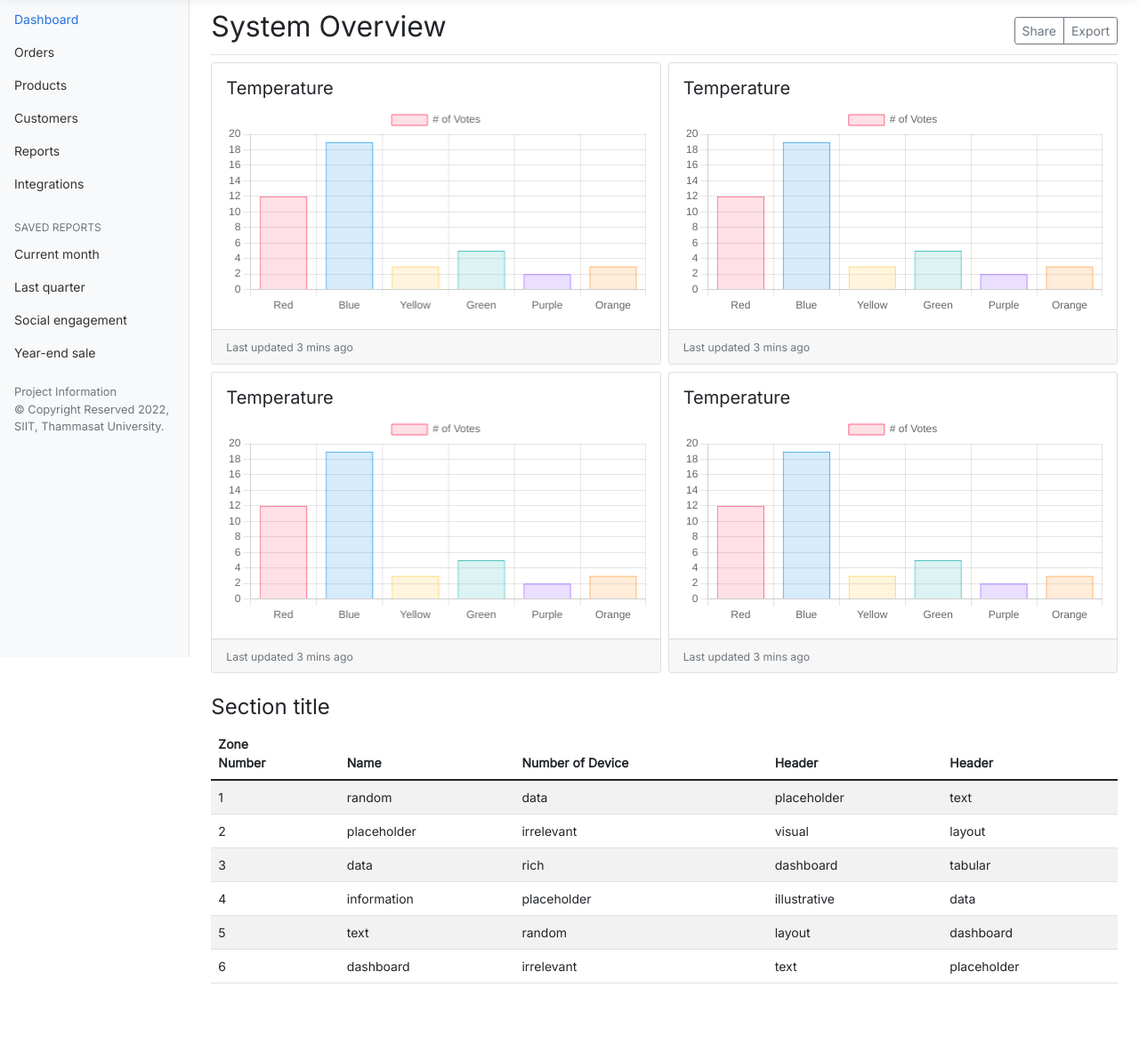
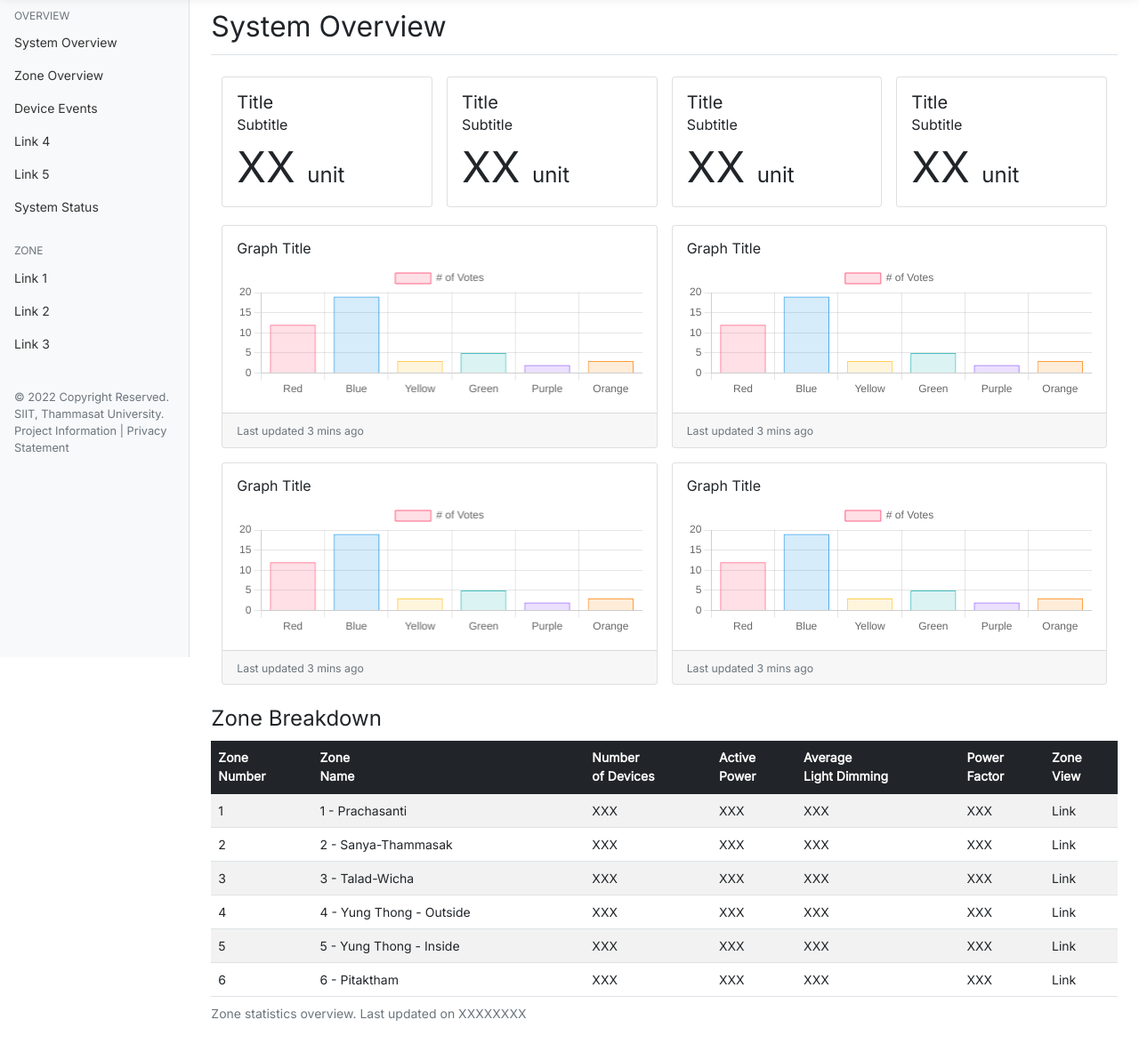
Before and after one commit to waterthatfrozen/Smart-City, a website: page client/dashboard.html in a window 1280 px wide. Shown: the part 61-1235 px from the top of the page at 89% size. Before the commit the page ends 1183 px from the top, so only its background shows below. Drawn offline with nearby package versions, Linux system fonts and the light colour scheme.

Commit message:
Dashboard Mockup

```diff
--- a/client/dashboard.html
+++ b/client/dashboard.html
@@ -42,72 +42,82 @@
         <div class="row">
             <nav id="sidebarMenu" class="col-md-3 col-lg-2 d-md-block bg-light sidebar collapse">
                 <div class="position-sticky pt-3">
+                    <h6 class="sidebar-heading d-flex justify-content-between align-items-center px-3 mt-2 mb-1 text-muted"><span>Overview</span></h6>
                     <ul class="nav flex-column mb-auto">
-                        <li class="nav-item"><a class="nav-link active" aria-current="page" href="#">Dashboard</a></li>
-                        <li class="nav-item"><a class="nav-link" href="#">Orders</a></li>
-                        <li class="nav-item"><a class="nav-link" href="#">Products</a></li>
-                        <li class="nav-item"><a class="nav-link" href="#">Customers</a></li>
-                        <li class="nav-item"><a class="nav-link" href="#">Reports</a></li>
-                        <li class="nav-item"><a class="nav-link" href="#">Integrations</a></li>
+                        <li class="nav-item"><a class="nav-link" href="#">System Overview</a></li>
+                        <li class="nav-item"><a class="nav-link" href="#">Zone Overview</a></li>
+                        <li class="nav-item"><a class="nav-link" href="#">Device Events</a></li>
+                        <li class="nav-item"><a class="nav-link" href="#">Link 4</a></li>
+                        <li class="nav-item"><a class="nav-link" href="#">Link 5</a></li>
+                        <li class="nav-item"><a class="nav-link" href="#">System Status</a></li>
                     </ul>
 
-                    <h6
-                        class="sidebar-heading d-flex justify-content-between align-items-center px-3 mt-4 mb-1 text-muted">
-                        <span>Saved reports</span>
-                        <a class="link-secondary" href="#" aria-label="Add a new report">
-                            <span data-feather="plus-circle"></span>
-                        </a>
-                    </h6>
-                    <ul class="nav flex-column mb-2">
-                        <li class="nav-item">
-                            <a class="nav-link" href="#">
-                                <span data-feather="file-text"></span>
-                                Current month
-                            </a>
-                        </li>
-                        <li class="nav-item">
-                            <a class="nav-link" href="#">
-                                <span data-feather="file-text"></span>
-                                Last quarter
-                            </a>
-                        </li>
-                        <li class="nav-item">
-                            <a class="nav-link" href="#">
-                                <span data-feather="file-text"></span>
-                                Social engagement
-                            </a>
-                        </li>
-                        <li class="nav-item">
-                            <a class="nav-link" href="#">
-                                <span data-feather="file-text"></span>
-                                Year-end sale
-                            </a>
-                        </li>
+                    <h6 class="sidebar-heading d-flex justify-content-between align-items-center px-3 mt-4 mb-1 text-muted"><span>Zone</span></h6>
+                    <ul class="nav flex-column mb-auto">
+                        <li class="nav-item"><a class="nav-link" href="#">Link 1</a></li>
+                        <li class="nav-item"><a class="nav-link" href="#">Link 2</a></li>
+                        <li class="nav-item"><a class="nav-link" href="#">Link 3</a></li>
                     </ul>
                 </div>
-                <ul class="nav flex-column mb-auto mt-auto">
-                    <li class="nav-item nav-link smaller-font text-muted">Project Information<br />&copy; Copyright
-                        Reserved 2022,<br />SIIT, Thammasat University.</li>
+                <ul class="nav flex-column mt-4 justify-content-between">
+                    <li class="nav-item nav-link smaller-font text-muted">
+                        &copy; 2022 Copyright Reserved.<br/>
+                        SIIT, Thammasat University.<br/>
+                        <a class="text-decoration-none text-muted" href="http://github.com/waterthatfrozen/">Project Information</a> |
+                        <a class="text-decoration-none text-muted" href="#">Privacy Statement</a>
+                    </li>
                 </ul>
             </nav>
 
             <main class="col-md-9 ms-sm-auto col-lg-10 px-md-4">
-                <div
-                    class="d-flex justify-content-between flex-wrap flex-md-nowrap align-items-center pt-4 pb-1 mb-2 border-bottom">
+                <div class="d-flex justify-content-between flex-wrap flex-md-nowrap align-items-center pt-4 pb-1 mb-2 border-bottom">
                     <h2>System Overview</h2>
-                    <div class="btn-toolbar mb-2 mb-md-0">
-                        <div class="btn-group">
-                            <button type="button" class="btn btn-sm btn-outline-secondary">Share</button>
-                            <button type="button" class="btn btn-sm btn-outline-secondary">Export</button>
+                </div>
+                <div class="row row-cols-2 row-cols-md-4 g-3 m-1">
+                    <div class="col">
+                        <div class="card">
+                            <div class="card-body">
+                                <h5 class="card-title">Title</h5>
+                                <h6 class="card-subtitle mb-2">Subtitle</h6>
+                                <p class="card-text display-5">XX <small class="h4">unit</small></p>
+                            </div>
+                        </div>
+                    </div>
+                    <div class="col">
+                        <div class="card">
+                            <div class="card-body">
+                                <h5 class="card-title">Title</h5>
+                                <h6 class="card-subtitle mb-2">Subtitle</h6>
+                                <p class="card-text display-5">XX <small class="h4">unit</small></p>
+                            </div>
+                        </div>
+                    </div>
+                    <div class="col">
+                        <div class="card">
+                            <div class="card-body">
+                                <h5 class="card-title">Title</h5>
+                                <h6 class="card-subtitle mb-2">Subtitle</h6>
+                                <p class="card-text display-5">XX <small class="h4">unit</small></p>
+                            </div>
+                        </div>
+                    </div>
+                    <div class="col">
+                        <div class="card">
+                            <div class="card-body">
+                                <h5 class="card-title">Title</h5>
+                                <h6 class="card-subtitle mb-2">Subtitle</h6>
+                                <p class="card-text display-5">XX <small class="h4">unit</small></p>
+                            </div>
                         </div>
                     </div>
                 </div>
-                <div class="row row-cols-1 row-cols-md-2 g-2">
+
+                <div class="row row-cols-1 row-cols-md-2 g-3 m-1">
                     <div class="col">
                         <div class="card">
                             <div class="card-body">
-                                <h5 class="card-title">Temperature</h5>
-                                <canvas class="w-100" id="myChart1" width="300" height="150"></canvas>
+                                <h6 class="card-title">Graph Title</h6>
+                                <canvas class="w-100" id="myChart1" width="300" height="100"></canvas>
                             </div>
                             <div class="card-footer">
                                 <small class="text-muted">Last updated 3 mins ago</small>
@@ -118,8 +128,8 @@
                     <div class="col">
                         <div class="card">
                             <div class="card-body">
-                                <h5 class="card-title">Temperature</h5>
-                                <canvas class="w-100" id="myChart2" width="300" height="150"></canvas>
+                                <h6 class="card-title">Graph Title</h6>
+                                <canvas class="w-100" id="myChart2" width="300" height="100"></canvas>
                             </div>
                             <div class="card-footer">
                                 <small class="text-muted">Last updated 3 mins ago</small>
@@ -131,8 +141,8 @@
                     <div class="col">
                         <div class="card">
                             <div class="card-body">
-                                <h5 class="card-title">Temperature</h5>
-                                <canvas class="w-100" id="myChart3" width="300" height="150"></canvas>
+                                <h6 class="card-title">Graph Title</h6>
+                                <canvas class="w-100" id="myChart3" width="300" height="100"></canvas>
                             </div>
                             <div class="card-footer">
                                 <small class="text-muted">Last updated 3 mins ago</small>
@@ -143,8 +153,8 @@
                     <div class="col">
                         <div class="card">
                             <div class="card-body">
-                                <h5 class="card-title">Temperature</h5>
-                                <canvas class="w-100" id="myChart4" width="300" height="150"></canvas>
+                                <h6 class="card-title">Graph Title</h6>
+                                <canvas class="w-100" id="myChart4" width="300" height="100"></canvas>
                             </div>
                             <div class="card-footer">
                                 <small class="text-muted">Last updated 3 mins ago</small>
@@ -153,60 +163,75 @@
                     </div>
                 </div>
 
-                <h4 class="mt-4">Section title</h4>
-                <div class="table-responsive">
+                <h4 class="mt-4">Zone Breakdown</h4>
+            <div class="table-responsive">
                     <table class="table table-striped">
-                        <thead>
+                        <caption>Zone statistics overview. Last updated on XXXXXXXX</caption>
+                        <thead class="table-dark">
                             <tr>
                                 <th scope="col">Zone<br/>Number</th>
-                                <th scope="col">Name</th>
-                                <th scope="col">Number of Device</th>
-                                <th scope="col">Header</th>
-                                <th scope="col">Header</th>
+                                <th scope="col">Zone<br/>Name</th>
+                                <th scope="col">Number<br/>of Devices</th>
+                                <th scope="col">Active<br/>Power</th>
+                                <th scope="col">Average<br/>Light Dimming</th>
+                                <th scope="col">Power<br/>Factor</th>
+                                <th scope="col">Zone<br/>View</th>
                             </tr>
                         </thead>
                         <tbody>
                             <tr>
                                 <td>1</td>
-                                <td>random</td>
-                                <td>data</td>
-                                <td>placeholder</td>
-                                <td>text</td>
+                                <td>1 - Prachasanti</td>
+                                <td>XXX</td>
+                                <td>XXX</td>
+                                <td>XXX</td>
+                                <td>XXX</td>
+                                <td>Link</td>
                             </tr>
                             <tr>
                                 <td>2</td>
-                                <td>placeholder</td>
-                                <td>irrelevant</td>
-                                <td>visual</td>
-                                <td>layout</td>
+                                <td>2 - Sanya-Thammasak</td>
+                                <td>XXX</td>
+                                <td>XXX</td>
+                                <td>XXX</td>
+                                <td>XXX</td>
+                                <td>Link</td>
                             </tr>
                             <tr>
                                 <td>3</td>
-                                <td>data</td>
-                                <td>rich</td>
-                                <td>dashboard</td>
-                                <td>tabular</td>
+                                <td>3 - Talad-Wicha</td>
+                                <td>XXX</td>
+                                <td>XXX</td>
+                                <td>XXX</td>
+                                <td>XXX</td>
+                                <td>Link</td>
                             </tr>
                             <tr>
                                 <td>4</td>
-                                <td>information</td>
-                                <td>placeholder</td>
-                                <td>illustrative</td>
-                                <td>data</td>
+                                <td>4 - Yung Thong - Outside</td>
+                                <td>XXX</td>
+                                <td>XXX</td>
+                                <td>XXX</td>
+                                <td>XXX</td>
+                                <td>Link</td>
                             </tr>
                             <tr>
                                 <td>5</td>
-                                <td>text</td>
-                                <td>random</td>
-                                <td>layout</td>
-                                <td>dashboard</td>
+                                <td>5 - Yung Thong - Inside</td>
+                                <td>XXX</td>
+                                <td>XXX</td>
+                                <td>XXX</td>
+                                <td>XXX</td>
+                                <td>Link</td>
                             </tr>
                             <tr>
                                 <td>6</td>
-                                <td>dashboard</td>
-                                <td>irrelevant</td>
-                                <td>text</td>
-                                <td>placeholder</td>
+                                <td>6 - Pitaktham</td>
+                                <td>XXX</td>
+                                <td>XXX</td>
+                                <td>XXX</td>
+                                <td>XXX</td>
+                                <td>Link</td>
                             </tr>
                         </tbody>
                     </table>
--- a/client/js/main.js
+++ b/client/js/main.js
@@ -3,7 +3,8 @@ function datetimeUpdate() {
     var month = ["January", "February", "March", "April", "May", "June", "July", "August", "September", "October", "November", "December"];
     var date = new Date();
     var dateString = weekday[date.getDay()] + ", " + date.getDate() + " " + month[date.getMonth()] + " " + date.getFullYear();
-    var timeString = date.getHours() + ":" + date.getMinutes() + ":" + date.getSeconds();
+    var secondsString = date.getSeconds() < 10 ? "0" + date.getSeconds() : date.getSeconds();
+    var timeString = date.getHours() + ":" + date.getMinutes() + ":" + secondsString;
     var datetimeString = dateString + " " + timeString;
     $("#datetime-display").html(datetimeString);
 }
```
